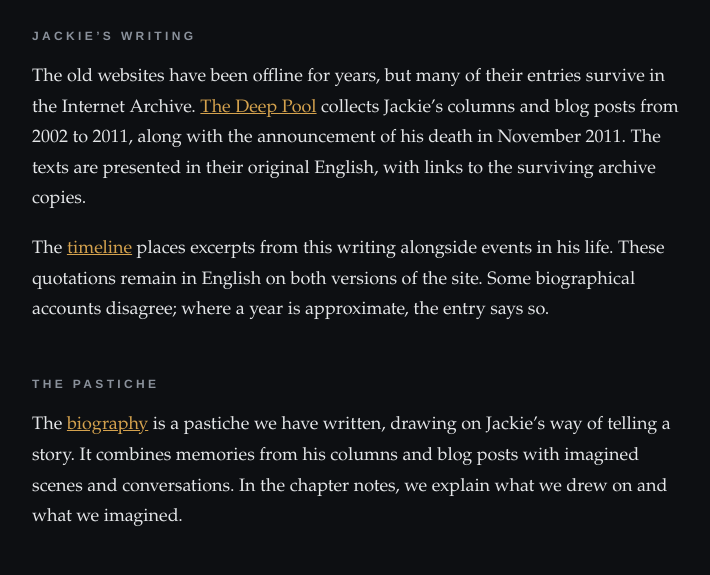
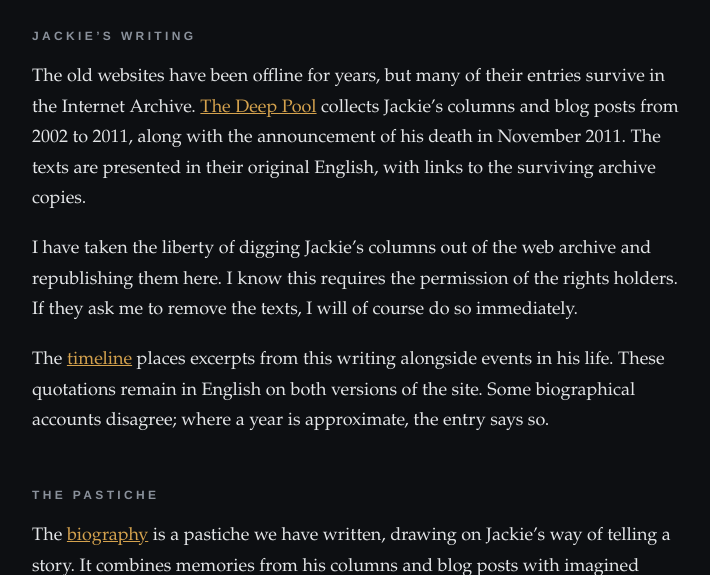
Before and after one commit to stefangrunert/jackieleven.com, a PHP site: page /en/about in a window 1280 px wide. Shown: the part 1072-1647 px from the top of the page, without its empty margins (228-938 px from the left). Run offline with PHP 8.4, Linux system fonts and the light colour scheme.

Commit message:
Note on republished columns on the about page
Co-Authored-By: Claude Opus 5.5 <noreply@anthropic.com>

```diff
--- a/app/views/de/ueber.php
+++ b/app/views/de/ueber.php
@@ -34,6 +34,11 @@
   November 2011. Sie sind hier im englischen Wortlaut zu lesen. Die Links zu den Archivseiten
   führen zu den erhaltenen Fassungen.</p>
 
+  <p>Ich habe mir die Freiheit genommen, Jackies Kolumnen im Webarchiv auszugraben und hier
+  erneut zu veröffentlichen. Mir ist bewusst, dass dafür die Zustimmung der Rechteinhaber
+  nötig ist. Sollten sie die Entfernung der Texte wünschen, werde ich diese selbstverständlich
+  umgehend entfernen.</p>
+
   <p>Die <a href="<?= e(url('zeitreise')) ?>">Zeitreise</a> verbindet Stationen seines Lebens
   mit Auszügen aus diesen Texten. Auch die Zitate bleiben auf Englisch. Manche biografischen
   Angaben widersprechen sich; wo ein Jahr nur ungefähr feststeht, ist das bei der jeweiligen
--- a/app/views/en/ueber.php
+++ b/app/views/en/ueber.php
@@ -32,6 +32,10 @@
   and blog posts from 2002 to 2011, along with the announcement of his death in November 2011.
   The texts are presented in their original English, with links to the surviving archive copies.</p>
 
+  <p>I have taken the liberty of digging Jackie’s columns out of the web archive and
+  republishing them here. I know this requires the permission of the rights holders.
+  If they ask me to remove the texts, I will of course do so immediately.</p>
+
   <p>The <a href="<?= e(url('zeitreise')) ?>">timeline</a> places excerpts from this writing
   alongside events in his life. These quotations remain in English on both versions of the site.
   Some biographical accounts disagree; where a year is approximate, the entry says so.</p>
```
